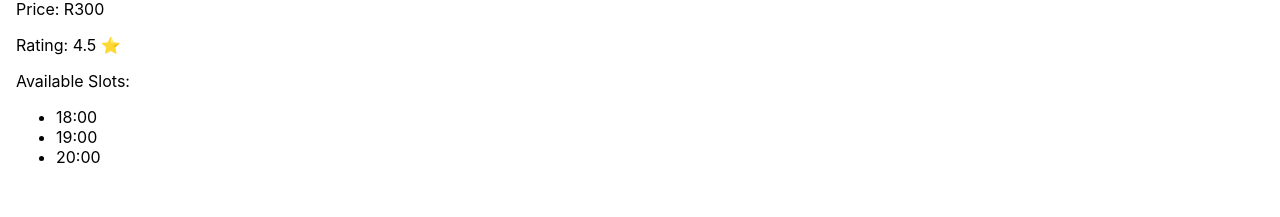
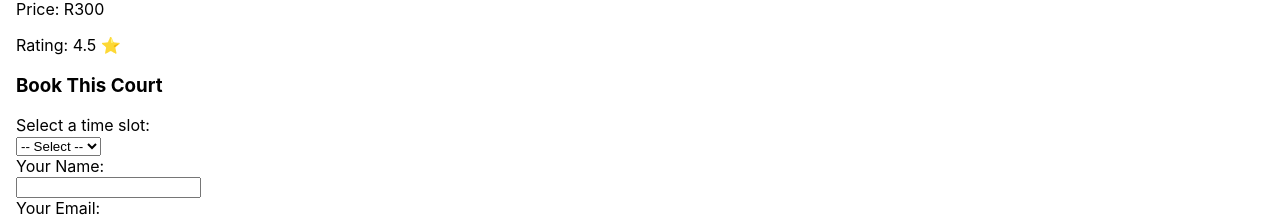
Before and after one commit to DanzoLuvsKFC/diski, a React (Create React App) app: page /courts/1 in a window 1280 px wide. Shown: the part 707-924 px from the top of the page. Built offline with nearby package versions, Linux system fonts and the light colour scheme.

Commit message:
Added a validation form for the booking system

```diff
--- a/src/pages/CourtDetails.jsx
+++ b/src/pages/CourtDetails.jsx
@@ -1,11 +1,34 @@
 import { useParams } from 'react-router-dom';
 import courts from '../data/courts';
+import { useState } from 'react';
 
 export default function CourtDetails() {
   const { id } = useParams();
   const court = courts.find(c => c.id === id);
 
+  const [selectedSlot, setSelectedSlot] = useState('');
+  const [name, setName] = useState('');
+  const [email, setEmail] = useState('');
+  const [error, setError] = useState('');
+  const [success, setSuccess] = useState('');
+
   if (!court) return <p>Court not found</p>;
+
+  const handleSubmit = (e) => {
+    e.preventDefault();
+    if (!selectedSlot || !name || !email) {
+      setError('Please fill in all fields');
+      setSuccess('');
+    } else {
+      // Simulate booking logic
+      console.log(`Booking made: ${name}, ${email}, slot: ${selectedSlot}, court: ${court.name}`);
+      setSuccess(`Booking confirmed for ${selectedSlot}`);
+      setError('');
+      setName('');
+      setEmail('');
+      setSelectedSlot('');
+    }
+  };
 
   return (
     <div style={{ padding: '1rem' }}>
@@ -14,12 +37,31 @@ export default function CourtDetails() {
       <p>Location: {court.location}</p>
       <p>Price: R{court.price}</p>
       <p>Rating: {court.rating} ⭐</p>
-      <p>Available Slots:</p>
-      <ul>
-        {court.availableSlots.map((slot, index) => (
-          <li key={index}>{slot}</li>
-        ))}
-      </ul>
+
+      <h3>Book This Court</h3>
+      <form onSubmit={handleSubmit}>
+        <div>
+          <label>Select a time slot:</label><br />
+          <select value={selectedSlot} onChange={(e) => setSelectedSlot(e.target.value)}>
+            <option value="">-- Select --</option>
+            {court.availableSlots.map((slot, idx) => (
+              <option key={idx} value={slot}>{slot}</option>
+            ))}
+          </select>
+        </div>
+        <div>
+          <label>Your Name:</label><br />
+          <input type="text" value={name} onChange={(e) => setName(e.target.value)} />
+        </div>
+        <div>
+          <label>Your Email:</label><br />
+          <input type="email" value={email} onChange={(e) => setEmail(e.target.value)} />
+        </div>
+        <button type="submit">Book Now</button>
+      </form>
+
+      {error && <p style={{ color: 'red' }}>{error}</p>}
+      {success && <p style={{ color: 'green' }}>{success}</p>}
     </div>
   );
 }
```
